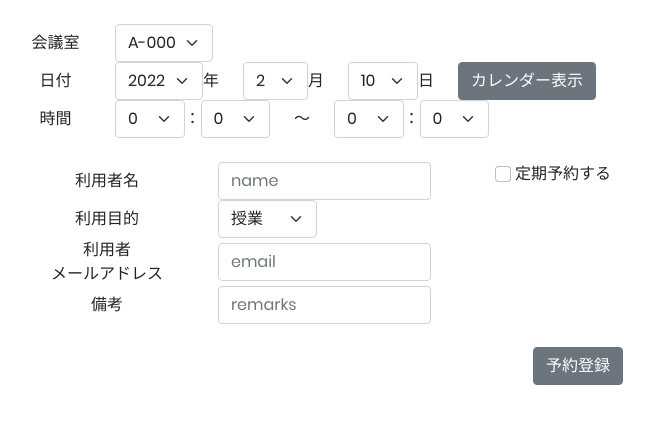
After one commit to T1-2022/yoyaku, a Flask app: page /main/reserve in a window 1280 px wide. The commit adds this page. Shown: the top 424 px of the page, without its empty margins (62-716 px from the left). Run offline with Flask 2, Linux system fonts and the light colour scheme.

Commit message:
予約するページのボタン配置の追加

```diff
--- a/app/main_tab.py
+++ b/app/main_tab.py
@@ -48,7 +48,12 @@ def calendar_day():
 def calendar_simple():
     return render_template('calendar/calendar_simple.html')
 
-# 簡易表示カレンダー
+# 予約ページ
+@main_bp.route("/reserve")
+def reserve_page():
+    return render_template('reserve.html')
+
+# ユーザー情報
 @main_bp.route("/user_info")
 def user_info():
     # データベースからユーザー情報を取得
--- /dev/null
+++ b/app/static/css/reserve.css
@@ -0,0 +1,8 @@
+
+.regular_menu {
+    opacity: 0;
+}
+
+#regular:checked ~ .regular_menu {
+    opacity: 1;
+}
--- /dev/null
+++ b/app/static/js/reserve.js
@@ -0,0 +1,32 @@
+var optionLoop, this_day, this_month, this_year, today;
+today = new Date();
+this_year = today.getFullYear();
+this_month = today.getMonth() + 1;
+this_day = today.getDate();
+max_year = 5
+
+// Listboxの作成
+function createListBox(start, end, id, def) {
+    var i, opt;
+
+    opt = null;
+    for (i = start; i <= end; i++) {
+        if (i === def) {
+            opt += "<option value='" + i + "' selected>" + i + "</option>";
+        } else {
+            opt += "<option value='" + i + "'>" + i + "</option>";
+        }
+    }
+    return document.getElementById(id).innerHTML = opt;
+};
+
+createListBox(this_year, this_year + max_year, 'select_year', this_year);
+createListBox(1, 12, 'select_month', this_month);
+createListBox(1, 31, 'select_day', this_day);
+createListBox(0, 23, 'select_start_hour', 0);
+createListBox(0, 59, 'select_start_minute', 0);
+createListBox(0, 23, 'select_end_hour', 0);
+createListBox(0, 59, 'select_end_minute', 0);
+createListBox(this_year, this_year + max_year, 'regular_year', this_year);
+createListBox(1, 12, 'regular_month', this_month);
+createListBox(1, 31, 'regular_day', this_day);
--- a/app/templates/main_tab.html
+++ b/app/templates/main_tab.html
@@ -4,7 +4,6 @@
   {{ super() }}
     <link rel="stylesheet" type="text/css" href="{{ url_for('static',filename='css/main_reserve.css') }}">
     <link href='../static/css/main_tab.css' rel='stylesheet' />
-    <link href='../static/css/calendar_week.css' rel='stylesheet' />
     <link href='../static/css/user_info.css' rel='stylesheet' />
 {% endblock %}
 {% block content %}
@@ -51,7 +50,7 @@
                     </div>
                 </div>
                 <div class="tab-pane fade" id="nav-reserve" role="tabpanel" aria-labelledby="nav-reserve-tab">
-                        <p>予約するの内容がここに入ります</p>
+                    <iframe scrolling="no" src="reserve" width="100%"></iframe>
                 </div>
                 <div class="tab-pane fade" id="nav-room" role="tabpanel" aria-labelledby="nav-room-tab">
                     <p>会議室の内容がここに入ります</p>
@@ -66,5 +65,4 @@
         </div>
     </div>
 </div>
-        <script src='../static/js/calendar_week.js'></script>
 {% endblock %}
--- /dev/null
+++ b/app/templates/reserve.html
@@ -0,0 +1,174 @@
+{% extends "template.html" %}
+{% block title %}予約する{% endblock %}
+{% block head %}
+{{ super() }}
+    <link rel="stylesheet" type="text/css" href="{{ url_for('static',filename='css/main_reserve.css') }}">
+    <link href='../static/css/main_tab.css' rel='stylesheet' />
+    <link href='../static/css/reserve.css' rel='stylesheet' />
+{% endblock %}
+
+{% block content %}
+<div class="limiter">
+    <div class="container">
+        <!-- 会議室選択 -->
+        <p>　</p>
+        <div class="row justify-content-start align-items-center">
+            <div class="col-1 text-center"><label>会議室</label></div>
+            <div class="col-auto">
+                <select class="form-select" id="conference">
+                    <option selected>A-000</option>
+                    <option value="1">A-001</option>
+                    <option value="2">A-002</option>
+                    <option value="3">A-003</option>
+                </select>
+            </div>
+        </div>
+
+        <!-- 日付選択 -->
+        <div class="row justify-content-start align-items-center">
+            <div class="col-1 text-center">日付</div>
+            <div class="col-auto flex-row align-items-center">
+                <select class="form-select" id="select_year"></select>年
+            </div>
+            <div class="col-auto flex-row align-items-center">
+                <select class="form-select" id="select_month"></select>月
+            </div>
+            <div class="col-auto flex-row align-items-center">
+                <select class="form-select" id="select_day"></select>日
+            </div>
+            <div class="col-auto">
+                <button class="btn btn-secondary" type="button" data-bs-toggle="modal" data-bs-target="#changePassModal">カレンダー表示</button>
+            </div>
+        </div>
+
+        <!-- 時間選択 -->
+        <div class="row justify-content-start align-items-center">
+            <div class="col-1 text-center">時間</div>
+            <div class="col-auto flex-row align-items-center">
+                <select class="form-select" id="select_start_hour"></select>：
+                <select class="form-select" id="select_start_minute"></select>
+            </div>
+            <div class="col-auto">～</div>
+            <div class="col-auto flex-row align-items-center">
+                <select class="form-select" id="select_end_hour"></select>：
+                <select class="form-select" id="select_end_minute"></select>
+            </div>
+
+        </div>
+
+        <p>　</p>
+        <div class="row">
+            <div class="col-md-5">
+                <!-- 利用者名 -->
+                <div class="row justify-content-start align-items-center">
+                    <div class="col-md-5 text-center">利用者名</div>
+                    <div class="col-md-6"><input class="form-control" id="name" placeholder="name"></div>
+                </div>
+
+                <!-- 利用目的 -->
+                <div class="row justify-content-start align-items-center">
+                    <div class="col-md-5 text-center">利用目的</div>
+                    <div class="col-auto">
+                        <select class="form-select" id="purpose">
+                            <option selected>授業</option>
+                            <option value="1">会議</option>
+                            <option value="2">入試</option>
+                            <option value="3">その他</option>
+                        </select>
+                    </div>
+                </div>
+
+                <!-- 利用者メールアドレス -->
+                <div class="row justify-content-start align-items-center">
+                    <div class="col-md-5 text-center">利用者<br>メールアドレス</div>
+                    <div class="col-md-6"><input type="email" class="form-control" id="email" placeholder="email"></div>
+                </div>
+
+                <!-- 備考 -->
+                <div class="row justify-content-start align-items-center">
+                    <div class="col-md-5 text-center">備考</div>
+                    <div class="col-md-6"><input class="form-control" id="remarks" placeholder="remarks"></div>
+                </div>
+            </div>
+
+            <div class="col-md-7">
+                <!-- 定期予約チェックボックス -->
+                <input class="form-check-input" type="checkbox" id="regular">
+                <label class="form-check-label" for="regular">定期予約する</label>
+
+                <!-- 定期予約メニュー -->
+                <p>　</p>
+                <div class="regular_menu">
+                    <!-- 繰り返し -->
+                    <div class="row justify-content-start align-items-center">
+                        <div class="col-2 text-center">繰り返し</div>
+                        <div class="col-auto">
+                            <select class="form-select" id="purpose">
+                                <option selected>毎日</option>
+                                <option value="1">毎週</option>
+                                <option value="2">毎月</option>
+                            </select>
+                        </div>
+                    </div>
+
+                    <!-- 曜日 -->
+                    <div class="row justify-content-start align-items-center">
+                        <div class="col-2 text-center">曜日</div>
+                        <div class="col-auto">
+                            <input class="form-check-input" type="checkbox" id="sunday">
+                            <label class="form-check-label" for="sunday">日</label>
+                        </div>
+                        <div class="col-auto">
+                            <input class="form-check-input" type="checkbox" id="monday">
+                            <label class="form-check-label" for="monday">月</label>
+                        </div>
+                        <div class="col-auto">
+                            <input class="form-check-input" type="checkbox" id="tuesday">
+                            <label class="form-check-label" for="tuesday">火</label>
+                        </div>
+                        <div class="col-auto">
+                            <input class="form-check-input" type="checkbox" id="wednesday">
+                            <label class="form-check-label" for="wednesday">水</label>
+                        </div>
+                        <div class="col-auto">
+                            <input class="form-check-input" type="checkbox" id="thursday">
+                            <label class="form-check-label" for="thursday">木</label>
+                        </div>
+                        <div class="col-auto">
+                            <input class="form-check-input" type="checkbox" id="friday">
+                            <label class="form-check-label" for="friday">金</label>
+                        </div>
+                        <div class="col-auto">
+                            <input class="form-check-input" type="checkbox" id="saturday">
+                            <label class="form-check-label" for="saturday">土</label>
+                        </div>
+                    </div>
+
+                    <!-- 終了日 -->
+                    <div class="row justify-content-start align-items-center">
+                        <div class="col-2 text-center">日付</div>
+                        <div class="col-auto flex-row align-items-center">
+                            <select class="form-select" id="regular_year"></select>年
+                        </div>
+                        <div class="col-auto flex-row align-items-center">
+                            <select class="form-select" id="regular_month"></select>月
+                        </div>
+                        <div class="col-auto flex-row align-items-center">
+                            <select class="form-select" id="regular_day"></select>日
+                        </div>
+                    </div>
+                </div>
+            </div>
+        </div>
+
+        <!-- 登録ボタン -->
+        <p>　</p>
+        <div class="row">
+            <div class="col-auto mx-auto">
+                <button class="btn btn-secondary" type="button">予約登録</button>
+            </div>
+        </div>
+    </div>
+</div>
+<script src='../static/js/reserve.js'></script>
+{% endblock %}
```
Lines whose indentation alone changed are shown as unchanged.
